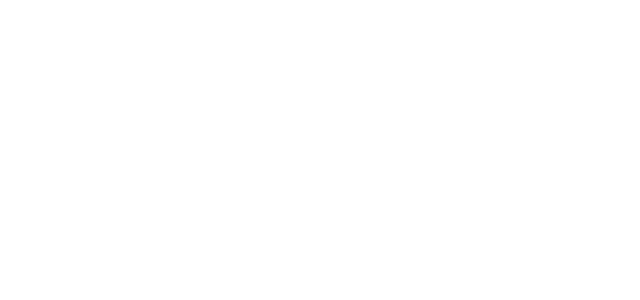
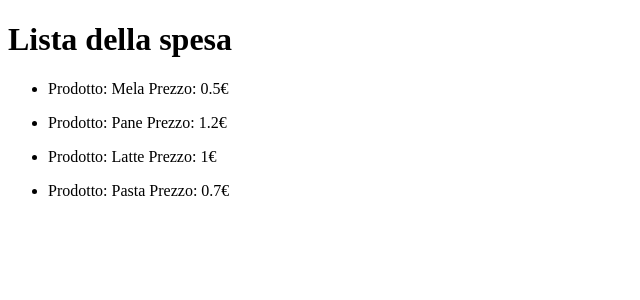
Before and after one commit to alerenna/ex-react-usereducer-spesa, a React (Vite) app: page / in a window 1280 px wide. Shown: the top 300 px of the page, without its empty margins (0-640 px from the left). Built offline with nearby package versions, Linux system fonts and the light colour scheme.

Commit message:
Milestone 1: Add product list to App component

```diff
--- a/src/App.jsx
+++ b/src/App.jsx
@@ -3,6 +3,30 @@
 
 function App() {
 
+
+  const products = [
+    { name: 'Mela', price: 0.5 },
+    { name: 'Pane', price: 1.2 },
+    { name: 'Latte', price: 1.0 },
+    { name: 'Pasta', price: 0.7 },
+  ]
+
+  return (
+    <>
+      <h1>Lista della spesa</h1>
+      <ul>
+        {products.map((product, i) => (
+          <li key={i}>
+            <p>Prodotto: {product.name} Prezzo: {product.price}€</p>
+          </li>
+        ))}
+      </ul>
+
+    </>
+
+
+
+  )
 }
 
 export default App
```
